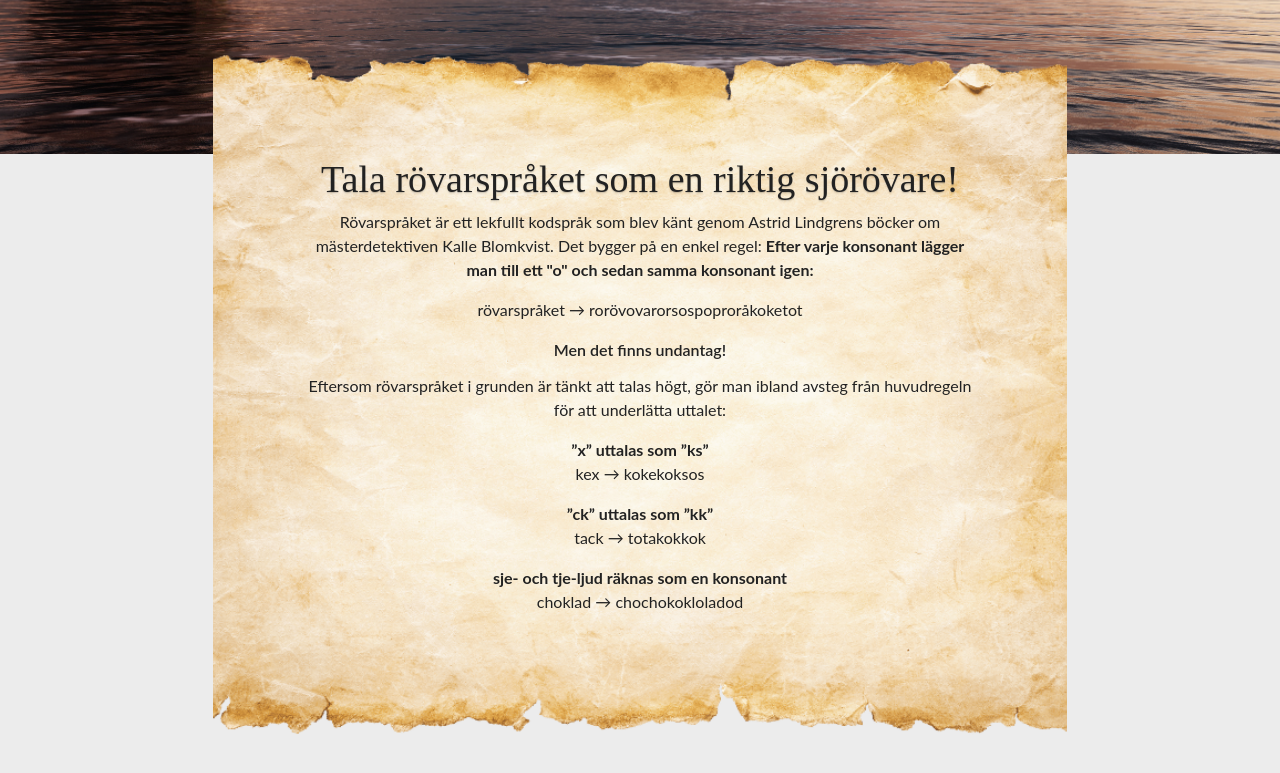
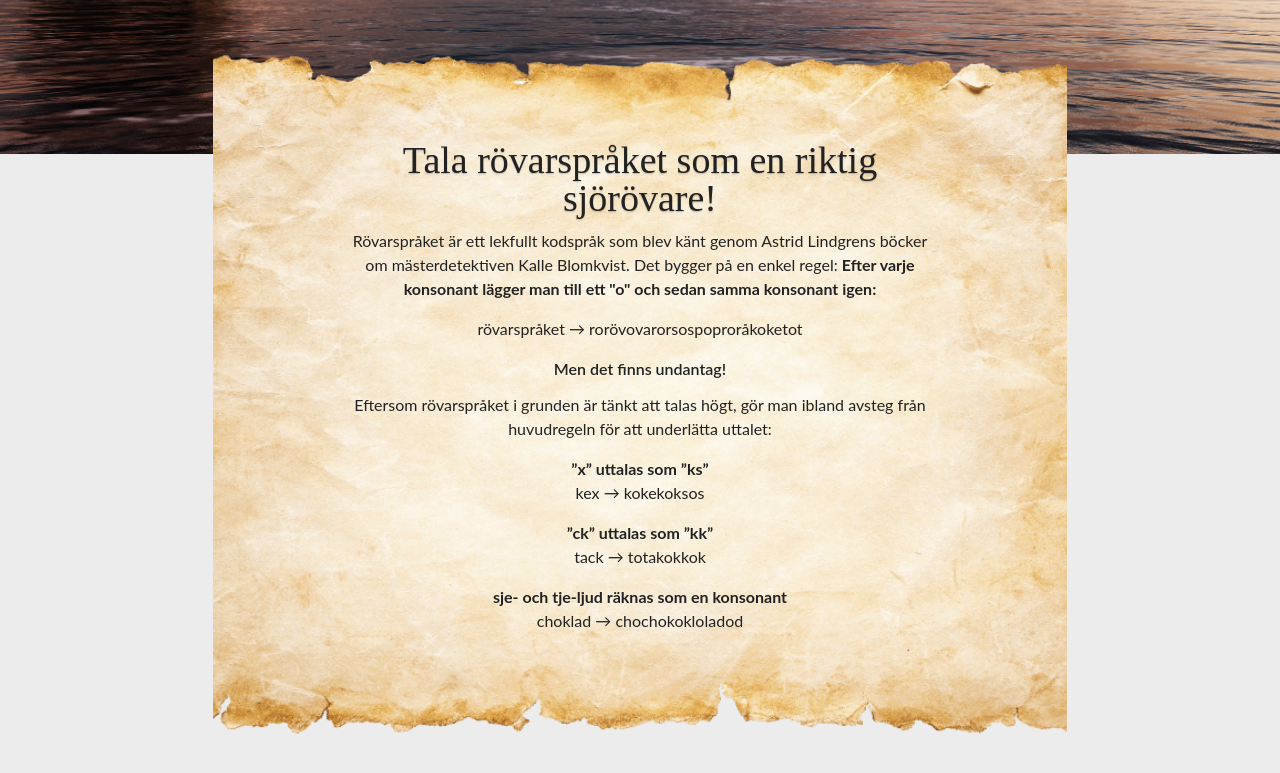
Before and after one commit to Emmelie83/RobberLanguageTranslator, a React (Vite) app: page / in a window 1280 px wide. Shown: the part 623-1396 px from the top of the page. Built offline with nearby package versions, Linux system fonts and the light colour scheme; a web font is replaced by a local one.

Commit message:
Change padding on rules section for larger screens

```diff
--- a/src/components/rules/Rules.tsx
+++ b/src/components/rules/Rules.tsx
@@ -5,7 +5,7 @@
 		id="rules"
 		className="flex justify-center">
     <div className="rules-content flex flex-col justify-center lg:w-2/3 bg-no-repeat bg-center bg-contain h-[850px] -mt-34 lg:-mt-70 text-center px-3">
-      <div className="mx-auto px-20">
+      <div className="mx-auto px-30">
 			<h2 className="mb-3 text-shadow-sm">
 				Tala rövarspråket som en riktig sjörövare!
 			</h2>
```
